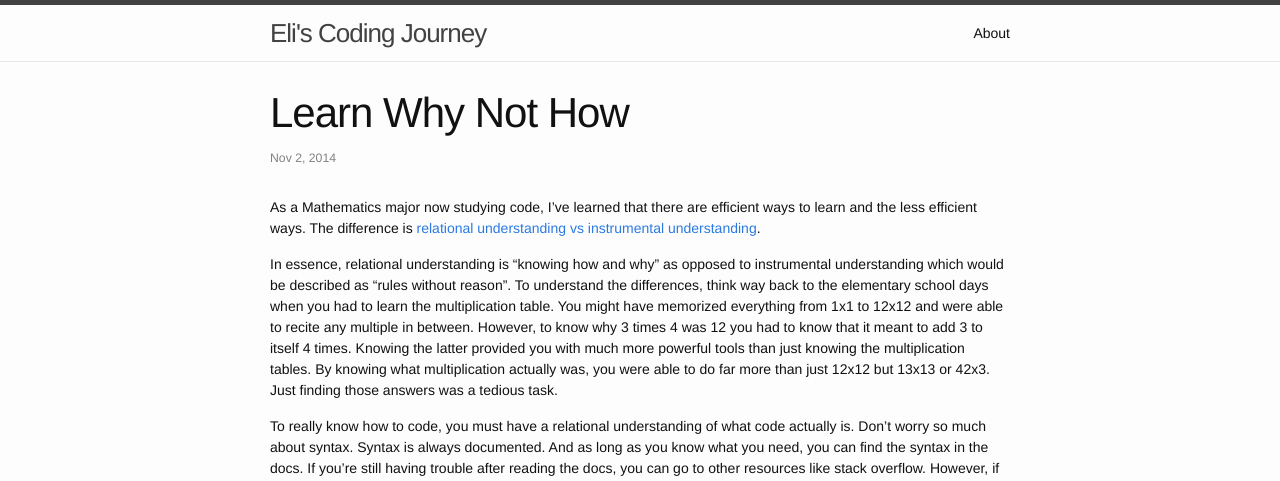
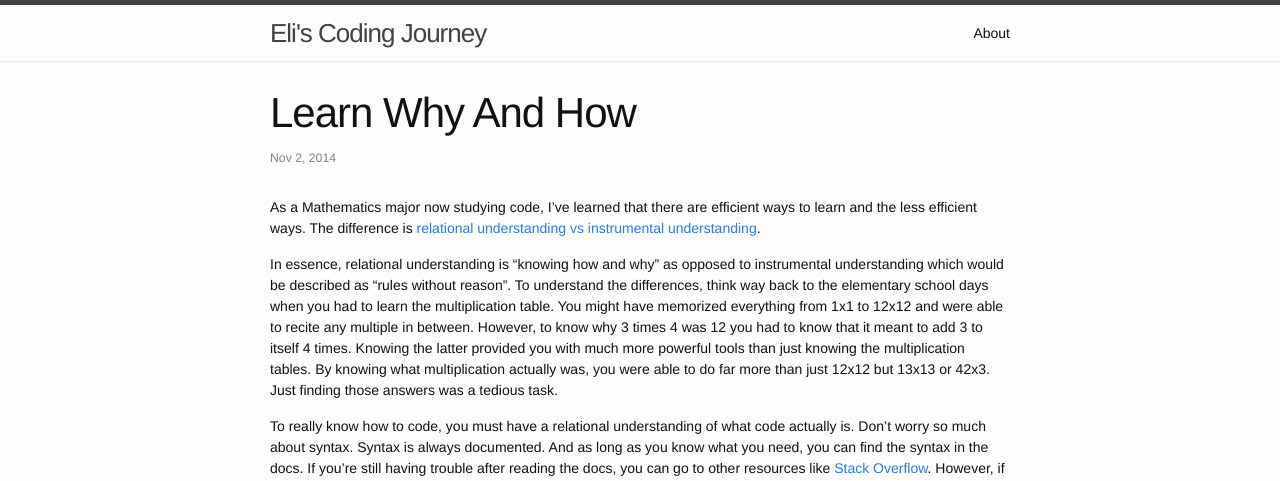
Before and after one commit to elijahkim/blog, a Jekyll site: the page built from _posts/2014-11-2-why-not-how.markdown, in a window 1280 px wide. Shown: the top 481 px of the page. Built offline with Jekyll 4.4.1, drawn with Linux system fonts in a browser that asks for light colours; some of the changed text lies outside the part shown.

Commit message:
why-and-how-final

```diff
--- a/_posts/2014-11-2-why-not-how.markdown
+++ b/_posts/2014-11-2-why-not-how.markdown
@@ -1,6 +1,6 @@
 ---
 layout: post
-title: "Learn Why Not How"
+title: "Learn Why And How"
 subtitle: "How to learn to code"
 date: 2014-11-02 18:02
 categories: how-to
@@ -47,7 +47,7 @@
 
 But what if a player can be on many teams? Or, let's get a little
 crazy, a player has many teammates? Holy cow. Hold your horses. Things just got
-super complicated. A simple has many relationship won't work here. We're going
+super complicated. A simple has_many relationship won't work here. We're going
 to need a many to many through for the player to also have many teams and then a
 many to many self for a player to have many teammates. Where I see many coders
 having trouble is right here. They always try to memorize the syntax instead of
```
Also changed, not shown: other parts of _posts/2014-11-2-why-not-how.markdown (+5 -5 lines).
